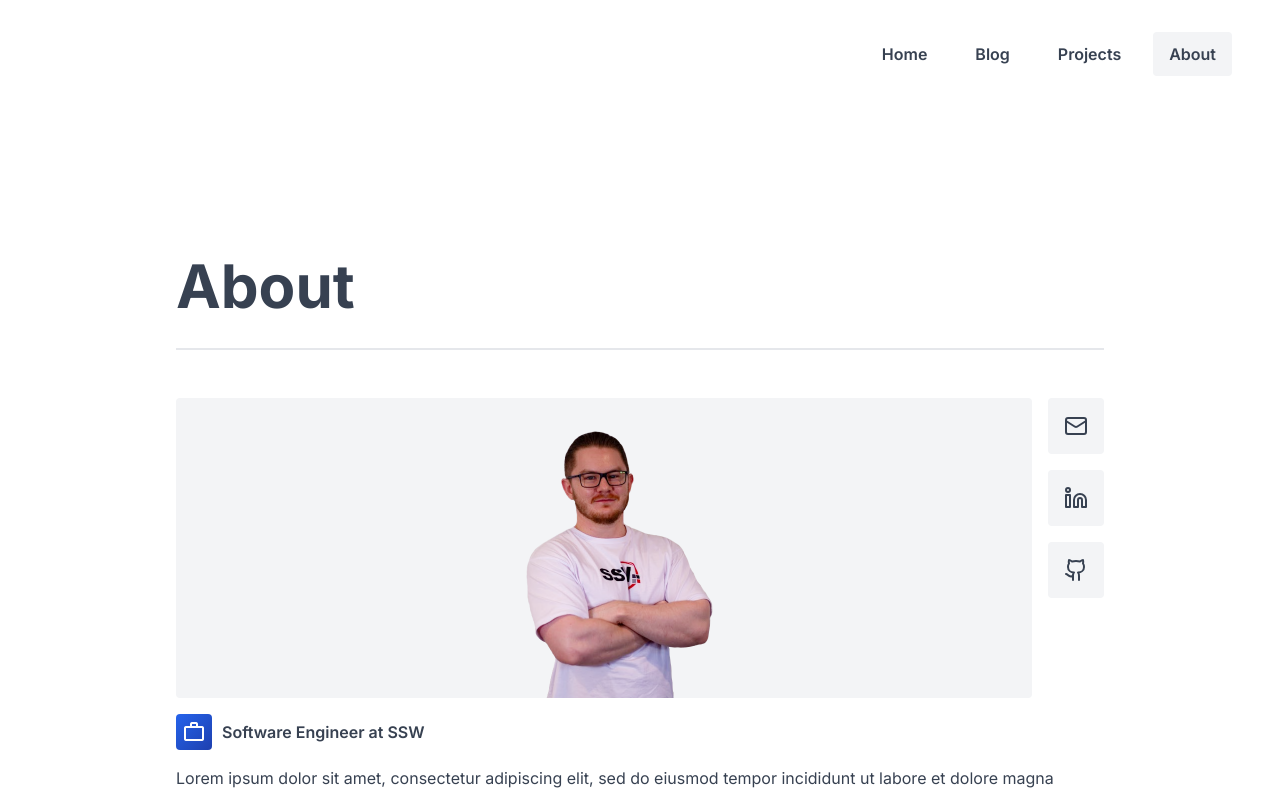
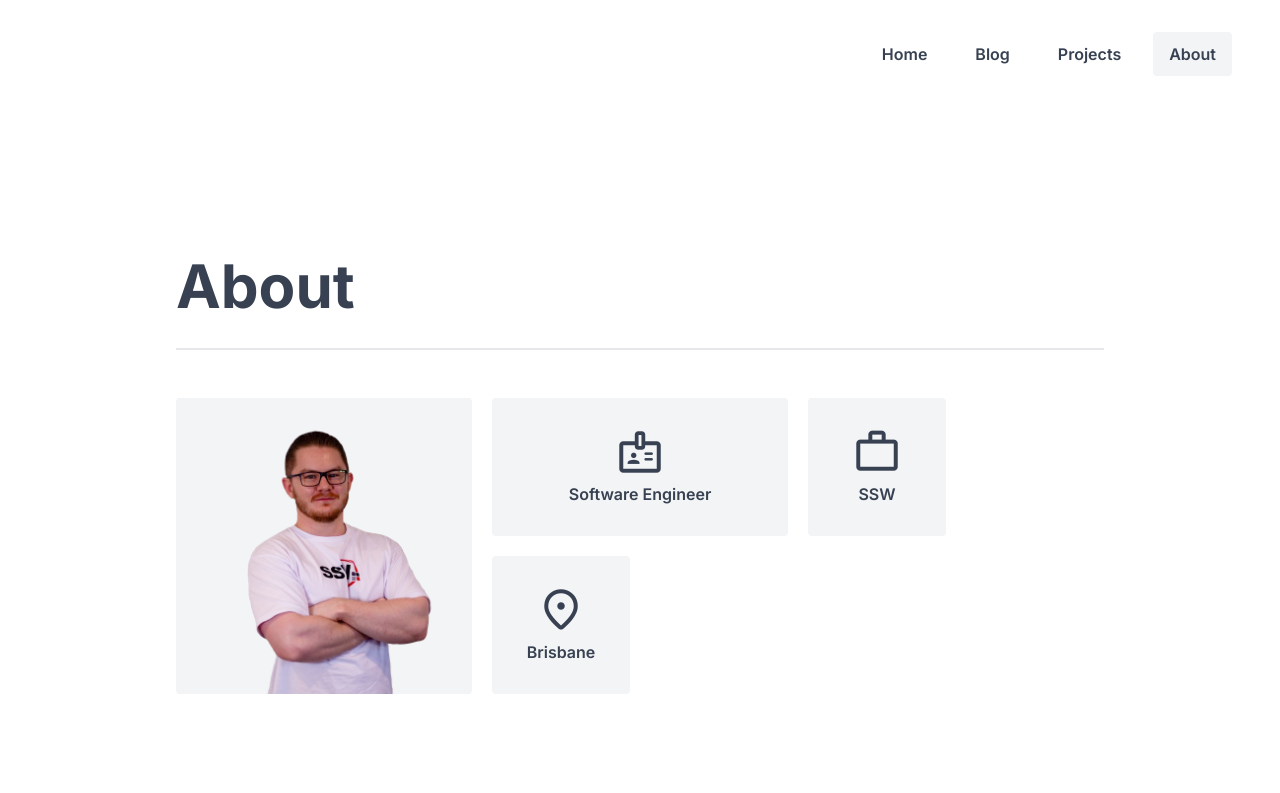
Before and after one commit to jackreimers/Blog, a SvelteKit app: page /about in a window 1280 px wide. Shown: the top 793 px of the page. Built offline with nearby package versions, Linux system fonts and the light colour scheme.

Commit message:
Change about page layout

```diff
--- a/src/routes/about/+page.svelte
+++ b/src/routes/about/+page.svelte
@@ -15,6 +15,64 @@
 <PageHeader>
 	<h1 class="text-3xl font-bold sm:text-5xl lg:text-6xl">About</h1>
 </PageHeader>
+
+<div class="grid grid-cols-6 grid-rows-6 gap-5">
+	<div class="col-start-1 col-end-3 row-start-1 row-end-3 rounded bg-gray-100">
+		<img
+			src="/images/headshot-transparent.png"
+			alt="Professional headshot of Jack Reimers"
+			width="300"
+			class="mx-auto"
+		/>
+	</div>
+	<div class="col-start-3 col-end-5 rounded bg-gray-100">
+		<div class="flex h-full flex-col items-center justify-center gap-1.5">
+			<Icon icon="badge" classes="text-5xl" />
+			<p class="font-semibold">Software Engineer</p>
+		</div>
+	</div>
+	<div class="rounded bg-gray-100">
+		<div class="flex h-full flex-col items-center justify-center gap-1.5">
+			<Icon icon="work" classes="text-5xl" />
+			<p class="font-semibold">SSW</p>
+		</div>
+	</div>
+	<div></div>
+	<div class="rounded bg-gray-100">
+		<div class="flex h-full flex-col items-center justify-center gap-1.5">
+			<Icon icon="location_on" classes="text-5xl" />
+			<p class="font-semibold">Brisbane</p>
+		</div>
+	</div>
+</div>
+
+<!--
+<div class="flex gap-3 sm:gap-8">
+	<div class="flex flex-col rounded bg-gray-100 px-6 py-5 text-center">
+		<div class="mx-auto mb-4 overflow-hidden rounded-full border-2 bg-gray-50">
+			<img
+				src="/images/headshot-transparent.png"
+				alt="Professional headshot of Jack Reimers"
+				width="300"
+			/>
+		</div>
+		<p class="text-3xl font-semibold">Jack Reimers</p>
+		<p class="text-gray-500">Software Engineer</p>
+	</div>
+	<div class="flex-1">
+		<p>
+			Lorem ipsum dolor sit amet, consectetur adipiscing elit, sed do eiusmod tempor
+			incididunt ut labore et dolore magna aliqua. Posuere urna nec tincidunt praesent semper
+			feugiat nibh.
+		</p>
+		<div class="flex">
+			<div class="flex">
+				<Icon icon="location_on" />
+				<p>Brisbane, Australia</p>
+			</div>
+		</div>
+	</div>
+</div>
 
 <div class="mb-8 flex flex-col gap-4">
 	<div class="flex gap-3 sm:gap-4">
@@ -48,6 +106,7 @@
 		</div>
 	</div>
 	<div>
+		<p class="text-2xl font-bold sm:text-3xl">Jack Reimers</p>
 		<div
 			class="flex items-center gap-2 text-sm font-semibold leading-none sm:gap-2.5 sm:text-base"
 		>
@@ -65,3 +124,4 @@
 		labore et dolore magna aliqua. Posuere urna nec tincidunt praesent semper feugiat nibh.
 	</p>
 </div>
+-->
```
Also changed, not shown: 1 other file (tests, documents, lock files or other folders).
